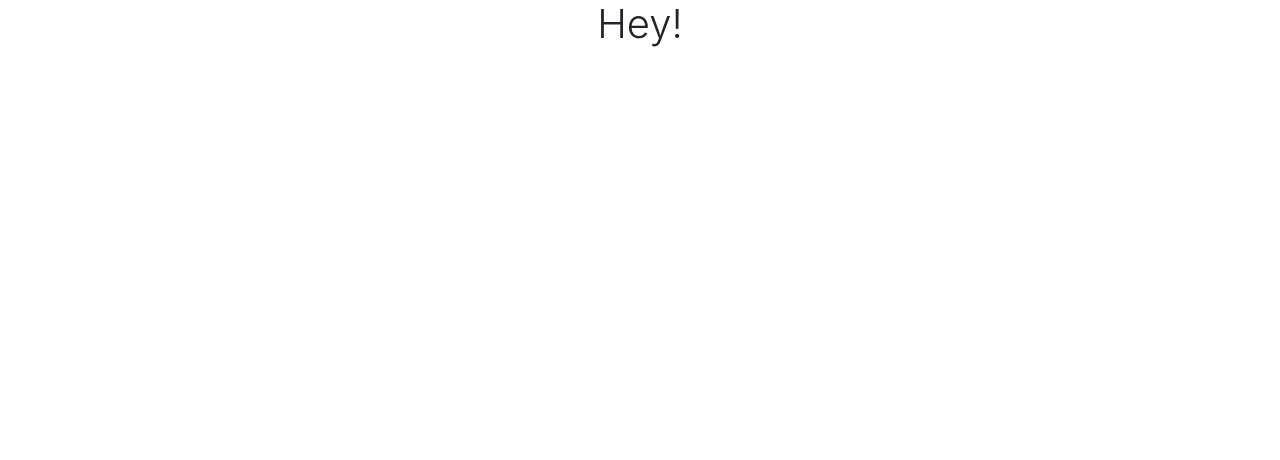
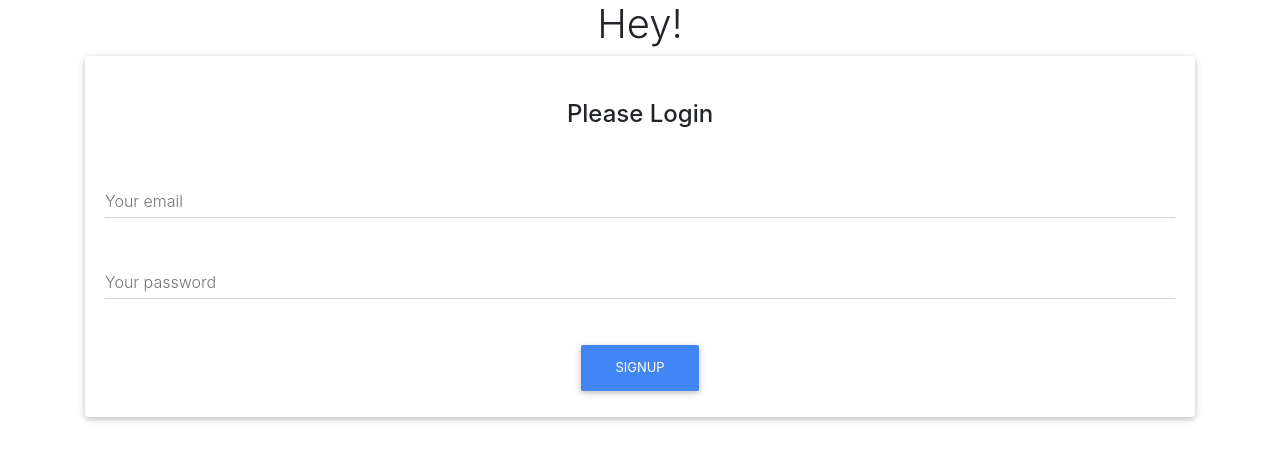
Before and after one commit to cs22-team14/Front-end, a React (Create React App) app in the folder mud/: page /signup in a window 1280 px wide. Shown: the top 460 px of the page. Built offline with nearby package versions, Linux system fonts and the light colour scheme.

Commit message:
framed out login
Co-authored-by: Andrew Brudnak <brudnak@icloud.com>

```diff
--- a/mud/src/App.js
+++ b/mud/src/App.js
@@ -1,12 +1,18 @@
 import React from "react";
-import { Switch, Router } from "react-router-dom";
+import { Switch, Route } from "react-router-dom";
+
 import "./App.css";
+
+import SignUp from "./components/SignUp";
+import Login from "./components/Login";
 
 function App() {
   return (
     <div className="App">
+      <h1>Hey!</h1>
       <Switch>
-        <h1>Hey!</h1>
+        <Route path="/signup" component={SignUp} />
+        <Route path="/login" component={Login} />
       </Switch>
     </div>
   );
--- /dev/null
+++ b/mud/src/components/Login.js
@@ -0,0 +1,96 @@
+import React from "react";
+import axiosWithAuth from "../utils/axiosWithAuth";
+
+import {
+  MDBContainer,
+  MDBRow,
+  MDBCol,
+  MDBInput,
+  MDBBtn,
+  MDBCard,
+  MDBCardBody
+} from "mdbreact";
+
+class Login extends React.Component {
+  state = {
+    creds: {
+      email: "",
+      password: ""
+    }
+  };
+
+  handleChanges = e => {
+    e.preventDefault();
+    this.setState({
+      creds: {
+        ...this.state.creds,
+        [e.target.name]: e.target.value
+      }
+    });
+  };
+
+  login = e => {
+    e.preventDefault();
+    console.log("logging in");
+    axiosWithAuth()
+      .post("/api/login", this.state.creds)
+      .then(res => {
+        localStorage.setItem("token", res.data.token);
+        this.props.history.push("/home");
+      })
+      .catch(err => {
+        console.log(err.response);
+      });
+  };
+
+  render() {
+    return (
+      <div className="login-container">
+        <MDBContainer>
+          <MDBRow>
+            <MDBCol>
+              <MDBCard>
+                <MDBCardBody>
+                  <form onSubmit={e => this.login(e)}>
+                    <p className="h4 text-center py-4">Please Login</p>
+                    <MDBInput
+                      // icon="envelope"
+                      id="email"
+                      label="Your email"
+                      group
+                      type="email"
+                      validate
+                      error="wrong"
+                      success="right"
+                      name="email"
+                      value={this.state.creds.email}
+                      onChange={this.handleChange}
+                    />
+                    <MDBInput
+                      // icon="lock"
+                      id="password"
+                      label="Your password"
+                      group
+                      type="password"
+                      validate
+                      name="password"
+                      value={this.state.creds.password}
+                      onChange={this.handleChange}
+                    />
+                    <div className="text-center mt-3">
+                      <MDBBtn id="login-btn" color="primary" type="submit">
+                        Login
+                      </MDBBtn>
+                    </div>
+                  </form>
+                </MDBCardBody>
+              </MDBCard>
+            </MDBCol>
+          </MDBRow>
+        </MDBContainer>
+      </div>
+    );
+  }
+}
+
+export default Login;
--- /dev/null
+++ b/mud/src/components/SignUp.js
@@ -0,0 +1,85 @@
+import React from "react";
+
+// still need to convert to hooks / functional
+import {
+  MDBContainer,
+  MDBRow,
+  MDBCol,
+  MDBInput,
+  MDBBtn,
+  MDBCard,
+  MDBCardBody
+} from "mdbreact";
+
+class SignUp extends React.Component {
+  state = {
+    creds: {
+      userName: "",
+      password: ""
+    }
+  };
+
+  handleChanges = e => {
+    this.setState({
+      creds: {
+        ...this.state.creds,
+        [e.target.name]: e.target.value
+      }
+    });
+  };
+  userSignup = e => {
+    e.preventDefault();
+    this.props.sign_up(this.state.creds);
+    this.props.history.push("/Login");
+  };
+  render() {
+    return (
+      <div className="signup-container">
+        <MDBContainer>
+          <MDBRow>
+            <MDBCol>
+              <MDBCard>
+                <MDBCardBody>
+                  <form onSubmit={e => this.userSignup(e)}>
+                    <p className="h4 text-center py-4">Please Login</p>
+                    <MDBInput
+                      // icon="envelope"
+                      id="email"
+                      label="Your email"
+                      group
+                      type="email"
+                      validate
+                      error="wrong"
+                      success="right"
+                      name="email"
+                      value={this.state.creds.email}
+                      onChange={this.handleChange}
+                    />
+                    <MDBInput
+                      // icon="lock"
+                      id="password"
+                      label="Your password"
+                      group
+                      type="password"
+                      validate
+                      name="password"
+                      value={this.state.creds.password}
+                      onChange={this.handleChange}
+                    />
+                    <div className="text-center mt-3">
+                      <MDBBtn id="login-btn" color="primary" type="submit">
+                        Signup
+                      </MDBBtn>
+                    </div>
+                  </form>
+                </MDBCardBody>
+              </MDBCard>
+            </MDBCol>
+          </MDBRow>
+        </MDBContainer>
+      </div>
+    );
+  }
+}
+
+export default SignUp;
```
Also changed, not shown: mud/components/SignUp.js (deleted, +0 -54 lines), mud/src/utils/axiosWithAuth.js (renamed from mud/utils/axiosWithAuth.js).
